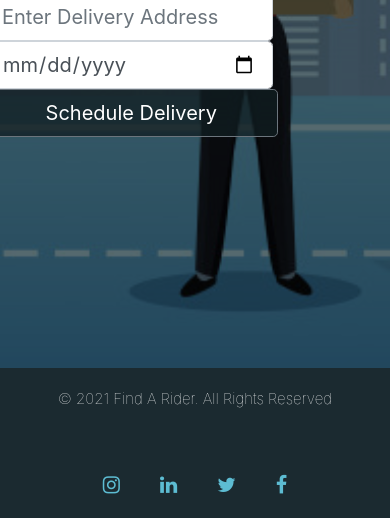
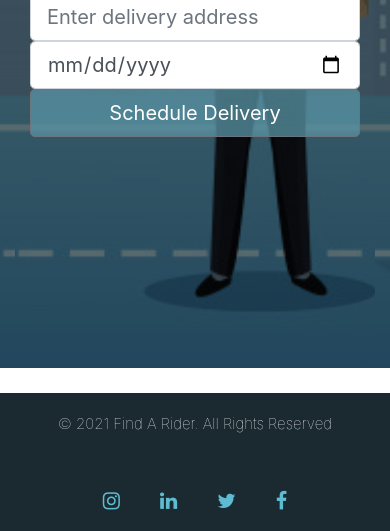
Before and after one commit to Mawushie/findarider, a plain HTML site: page active.html in a window 390 px wide. Shown: the part 392-923 px from the top of the page. Drawn offline with nearby package versions, Linux system fonts and the light colour scheme.

Commit message:
fixed issues concerning responsiveness

```diff
--- a/active.html
+++ b/active.html
@@ -23,29 +23,47 @@
           <button class="navbar-toggler" type="button" data-toggle="collapse" data-target="#navbarSupportedContent" aria-controls="navbarSupportedContent" aria-expanded="false" aria-label="Toggle navigation">
             <span class="navbar-toggler-icon"></span>
           </button>
+
         </nav>
 
-      <div class="row content">
-          <h2>Looking to have a package delivered?</h2>
+      <div class="container-fluid">
+        <div class="row content">
+            <div class="col">
+            <h2>Looking to have a package delivered?</h2>
+          </div>
+        </div>
 
-          <div class="row form-group w-75 addressarea">
-            <input type="text" class="col-sm form-control form-control-lg" placeholder="Enter Delivery Address" name="text3">
-            <input type="date" class="col-sm form-control form-control-lg" placeholder="Select Date" name="text3">
-            <button type="button" class="col btn btn-secondary btn-lg w-50">Schedule Delivery</button>
+
+        <form>
+          <div class="row">
+            <div class="col-xs-12 col-md-4">
+              <input type="text" class="form-control form-control-lg" id="email" placeholder="Enter delivery address" name="email">
+            </div>
+
+            <div class="col-md-4">
+              <input type="date" class="form-control form-control-lg" placeholder="Select Date" name="date">
+            </div>
+
+            <div class="col-xs-12 col-md-4 schedule">
+              <a href="/active.html"><button type="button" class="btn btn-secondary btn-lg btn-block" onclick="schedule()">Schedule Delivery</button></a>            </div>
           </div>
+        </form>
+
 
       </div>
 
+
     </div>
 
+
     <div class="row footer">
-      <div class="col-sm rights">
+      <div class="col-xs col-md-6 rights">
           <p>
               &copy; 2021 Find A Rider. All Rights Reserved
           </p>
       </div>
 
-      <div class="col-sm list">
+      <div class="col-xs col-md-6 list">
         <ul class="list-group list-group-horizontal float-right socials">
           <li class="link"><a href="#" class="fa fa-instagram"></a></li>
           <li class="link"><a href="#" class="fa fa-linkedin"></a></li>
@@ -59,6 +77,6 @@
       <!--jQuery and Bootstrap Bundle (includes Popper) -->
       <script src="https://code.jquery.com/jquery-3.5.1.slim.min.js" integrity="sha384-DfXdz2htPH0lsSSs5nCTpuj/zy4C+OGpamoFVy38MVBnE+IbbVYUew+OrCXaRkfj" crossorigin="anonymous"></script>
       <script src="https://cdn.jsdelivr.net/npm/bootstrap@4.6.0/dist/js/bootstrap.bundle.min.js" integrity="sha384-Piv4xVNRyMGpqkS2by6br4gNJ7DXjqk09RmUpJ8jgGtD7zP9yug3goQfGII0yAns" crossorigin="anonymous"></script>
-
+      <script src="/js/findarider.js"></script>
   </body>
 </html>
--- a/css/forgot.css
+++ /dev/null
@@ -1,135 +0,0 @@
-body{
-    color: white;
-}
-
-.container-fluid{/*inserts background image*/
-    background: url(/images/background.jpg) no-repeat 0, 0;
-    height: 90vh;
-    width: 100%;
-    position: relative;
-    display: flex;
-    flex-direction: column;
-    background-size: cover;
-    background-blend-mode: overlay;
-    background-color:rgba(16, 30, 34, 0.76);
-
-  }
-
-  .mynav{
-    background-color: rgba(16, 30, 34, 0.76)!important;
-}
-
-
-
-.navbar-light .navbar-brand{
-    font-family: 'Architects Daughter', cursive;
-    font-size: 30px;
-    font-weight: bolder;
-    color: gold;
-
-}
-
-
-a:hover {
-    color: gold;
-    text-decoration: none;
-   }
-
-.signinContent{
-    margin-top: 180px;
-}
-
-
-label{
-    font-size: larger;
-    font-weight: bold;
-}
-
-
-
-button{
-    background-color: #17313f!important;
-
-}
-
-.createAccount > a > h5{
-    display: inline-block;
-    color: white;
-}
-
-.footer{ /*css for footer*/
-    height: 55px;
-    color: white;
-    margin-top: 25px;
-    position: fixed;
-    left: 0;
-    bottom: 3px;
-
-
-}
-
-.rights{/*styles the text that says all rights reserved*/
-    text-align: center;
-    padding: 20px;
-    font-weight: lighter;
-    font-size: 15px;
-}
-
-.socials{/*removes default 'decorations' on list*/
-    list-style-type: none;
-    margin: 0;
-    padding: 0;
-    overflow: hidden;
-    padding-right: 200px;/*gives space on right side of insta logo*/
-}
-
-.socials > li > a {/*gets the lists to display horizontally*/
-    float: left;
-    display: block;
-    padding: 20px;
-    text-decoration: none;
-    font-size: 20px;
-    color: #5dbcd2; /*change color of social media icons*/
-  }
-
-  .link{/*shift links to right of div*/
-    float: right;
-}
-
-.list{
-    position: relative !important;
-    padding-right: 15px;
-    padding-left: 15px;
-    width: fit-content;
-    margin: auto;
-}
-
-
-
-/*media query for the footer*/
-/* Small devices (landscape phones, less than 768px) */
-@media (max-width: 767.98px) {
-.footer{ /*css for footer*/
-    display: flex;
-    margin-top: 25px;
-    height: auto;;
-    background-color: #1b2a30;
-    color: white;
-
-}
-
-.socials{/*removes default 'decorations' on list*/
-    list-style-type: none;
-    margin: 0;
-    padding: 0;
-    overflow: hidden;
-
-}
-.list{
-    position: relative !important;
-    padding-right: 15px;
-    padding-left: 15px;
-    width: fit-content;
-    margin: auto;
-}
-}
--- a/css/index.css
+++ b/css/index.css
@@ -47,18 +47,20 @@ h2 , h4 {
     color:white;
 }
 
-.addressarea{
-    display: flex;
+.schedule > a:hover{
+    text-decoration: none;
 }
 
-.addressarea > input{
-    margin-right: 5px;
+
+.schedule > a > button{
+    background-color: rgba(89, 147, 163, 0.76);
 }
 
-.addressarea > button{
-    background-color: rgba(16, 30, 34, 0.76);
+
+.schedule > a > button:hover{
+
+    background-color: skyblue;
 }
-
 .footer{ /*css for footer*/
     height: 80px;;
     background-color: #1b2a30;
@@ -95,40 +97,13 @@ h2 , h4 {
 }
 
 
-/* Extra small devices (portrait phones, less than 576px) */
-@media (max-width: 575.98px) {
-    .footer{ /*css for footer*/
-        display: flex;
-        height: 80px;;
-        background-color: #1b2a30;
-        color: white;
-
-    }
-
-    .socials{/*removes default 'decorations' on list*/
-        list-style-type: none;
-        margin: 0;
-        padding: 0;
-        overflow: hidden;
-
-    }
-
-    .list{
-        position: relative !important;
-        padding-right: 15px;
-        padding-left: 15px;
-        width: fit-content;
-        margin: auto;
-    }
-}
-
-
 /*media query for the footer*/
 /* Small devices (landscape phones, less than 768px) */
 @media (max-width: 767.98px) {
     .footer{ /*css for footer*/
         display: flex;
-        height: 150px;;
+        margin-top: 25px;
+        height: auto;;
         background-color: #1b2a30;
         color: white;
 
@@ -148,4 +123,4 @@ h2 , h4 {
         width: fit-content;
         margin: auto;
     }
- }
+    }
--- a/css/signin.css
+++ b/css/signin.css
@@ -39,13 +39,13 @@ a:hover {
     margin-top: 180px;
 }
 
-
+form{
+    width: 50%;
+}
 label{
     font-size: larger;
     font-weight: bold;
 }
-
-
 
 button{
     background-color: #17313f!important;
@@ -101,18 +101,16 @@ button{
 }
 
 
-
 /*media query for the footer*/
 /* Small devices (landscape phones, less than 768px) */
 @media (max-width: 767.98px) {
     .footer{ /*css for footer*/
         display: flex;
-    height: 80px;;
+        height: auto;;
         background-color: #1b2a30;
         color: white;
 
     }
-
 
     .socials{/*removes default 'decorations' on list*/
         list-style-type: none;
--- /dev/null
+++ b/js/findarider.js
@@ -0,0 +1,7 @@
+function schedule(){
+    alert("Delivery Scheduled. You will be contacted by a dispatch rider.");
+}
+
+function signin(){
+    alert("You are signed in");
+}
```
Also changed, not shown: forgot.html (+14 -13 lines), index.html (+17 -15 lines), signin.html (+4 -10 lines), signup.html (+2 -4 lines). Lines whose indentation alone changed are shown as unchanged.
